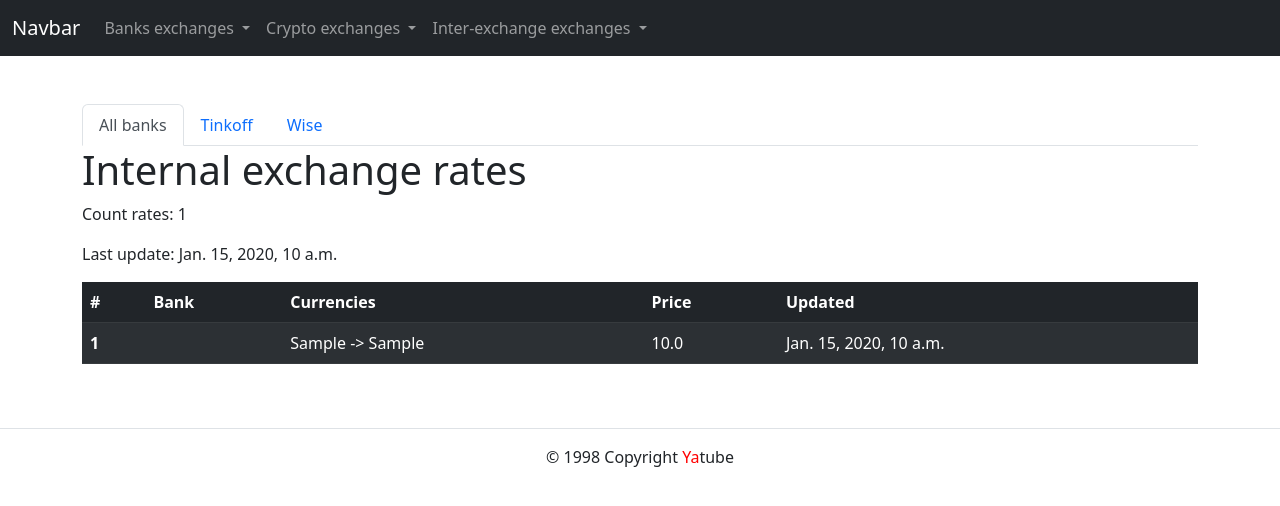
After one commit to Nezhinskiy/Assets-Loop, a Django app: page /banks/internal_exchanges/ in a window 1280 px wide. The commit adds this page. Shown: the top 506 px of the page. Run offline with Django 3.2, Linux system fonts and the light colour scheme; tables that the repository leaves empty hold one stand-in row (values such as "Sample post"); some libraries are stand-ins or nearby versions.

Commit message:
add internal_triple_exchange

```diff
--- a/binance/arbitration/settings.py
+++ b/binance/arbitration/settings.py
@@ -31,9 +31,6 @@ ALLOWED_HOSTS = []
 # Application definition
 
 INSTALLED_APPS = [
-    'crypto_exchanges.apps.CryptoExchangesConfig',
-    'banks.apps.BanksConfig',
-    'core.apps.CoreConfig',
     'django.contrib.admin',
     'django.contrib.auth',
     'django.contrib.contenttypes',
@@ -41,6 +38,9 @@ INSTALLED_APPS = [
     'django.contrib.messages',
     'django.contrib.staticfiles',
     'rest_framework',
+    'crypto_exchanges.apps.CryptoExchangesConfig',
+    'banks.apps.BanksConfig',
+    'core.apps.CoreConfig',
 ]
 
 MIDDLEWARE = [
--- a/binance/banks/models.py
+++ b/binance/banks/models.py
@@ -6,6 +6,7 @@ from core.models import UpdatesModel
 class Banks(models.Model):
     name = models.CharField(max_length=10, null=True, blank=True)
     binance_name = models.CharField(max_length=15, null=True, blank=True)
+    invest_name = models.CharField(max_length=15, null=True, blank=True)
 
 
 class BanksExchangeRatesUpdates(UpdatesModel):
@@ -75,6 +76,9 @@ class IntraBanksNotLoopedExchanges(models.Model):
         on_delete=models.CASCADE
     )
 
+    class Meta:
+        ordering = ['-marginality_percentage']
+
 
 class BankInvestExchangesUpdates(UpdatesModel):
     bank = models.ForeignKey(
--- a/binance/banks/urls.py
+++ b/binance/banks/urls.py
@@ -1,9 +1,10 @@
 from django.urls import path
 
-from banks.views import (BankIntraExchanges, best_bank_intra_exchanges, tinkoff,
+from banks.views import (BankInternalExchange, best_bank_intra_exchanges, tinkoff,
                          tinkoff_all, tinkoff_invest_exchanges,
                          tinkoff_not_looped, wise, wise_not_looped,
-                         get_all_banks_exchanges, banks, BanksIntraExchanges)
+                         get_all_banks_exchanges, banks, BanksInternalExchange,
+                         BanksInternalTripleExchange, BankInternalTripleExchange)
 
 app_name = 'banks'
 
@@ -13,10 +14,16 @@ urlpatterns = [
     path('12/', wise, name="wise"),
     path('15/', tinkoff_not_looped, name="tinkoff_not_looped"),
     path('banks/', banks, name='banks'),
-    path('banks/intra_exchanges/',
-         BanksIntraExchanges.as_view(), name='banks_intra_exchanges'),
-    path('<str:bank_name>/intra_exchanges/',
-         BankIntraExchanges.as_view(), name='bank_intra_exchanges'),
+    path('banks/internal_exchanges/',
+         BanksInternalExchange.as_view(), name='banks_internal_exchanges'),
+    path('<str:bank_name>/internal_exchanges/',
+         BankInternalExchange.as_view(), name='bank_internal_exchanges'),
+    path('banks/internal_triple_exchanges/',
+         BanksInternalTripleExchange.as_view(),
+         name='banks_internal_triple_exchanges'),
+    path('<str:bank_name>/internal_triple_exchanges/',
+         BankInternalTripleExchange.as_view(),
+         name='bank_internal_triple_exchanges'),
     path('55/', tinkoff_invest_exchanges, name="tinkoff_invest_exchanges"),
     path('66/', best_bank_intra_exchanges, name="best_bank_intra_exchanges"),
     path('16/', wise_not_looped, name="wise_not_looped"),
--- a/binance/banks/views.py
+++ b/binance/banks/views.py
@@ -9,7 +9,7 @@ from banks.banks_registration.tinkoff import (get_all_tinkoff,
                                               get_tinkoff_not_looped,
                                               get_tinkoff_invest_exchanges)
 from banks.banks_registration.wise import get_all_wise_exchanges, get_wise_not_looped
-from banks.models import BanksExchangeRates, Banks
+from banks.models import BanksExchangeRates, Banks, IntraBanksNotLoopedExchanges
 from core.intra_exchanges import BestBankIntraExchanges
 
 from banks.multithreading import all_banks_exchanges
@@ -22,7 +22,6 @@ def banks(request):
 
 
 class BanksRatesList(ListView):
-    template_name = 'banks/bank_rates.html'
 
     def get_queryset(self):
         return self.model.objects.all()
@@ -37,7 +36,6 @@ class BanksRatesList(ListView):
 
 
 class BankRatesList(ListView):
-    template_name = 'banks/bank_rates.html'
 
     def get_bank_name(self):
         return self.kwargs.get('bank_name').capitalize()
@@ -56,12 +54,24 @@ class BankRatesList(ListView):
         return context
 
 
-class BankIntraExchanges(BankRatesList):
+class BankInternalExchange(BankRatesList):
     model = BanksExchangeRates
+    template_name = 'banks/internal_exchange.html'
 
 
-class BanksIntraExchanges(BanksRatesList):
+class BanksInternalExchange(BanksRatesList):
     model = BanksExchangeRates
+    template_name = 'banks/internal_exchange.html'
+
+
+class BankInternalTripleExchange(BankRatesList):
+    model = IntraBanksNotLoopedExchanges
+    template_name = 'banks/internal_triple_exchange.html'
+
+
+class BanksInternalTripleExchange(BanksRatesList):
+    model = IntraBanksNotLoopedExchanges
+    template_name = 'banks/internal_triple_exchange.html'
 
 
 def tinkoff_not_looped(request):
--- /dev/null
+++ b/binance/core/templatetags/custom_filters.py
@@ -0,0 +1,8 @@
+from django import template
+
+register = template.Library()
+
+
+@register.filter
+def last_url_path(value, num):
+    return value.split('/')[-num - 1]
--- /dev/null
+++ b/binance/templates/banks/includes/bank_selector.html
@@ -0,0 +1,11 @@
+{% load custom_filters %}
+<ul class="nav nav-tabs">
+  <li class="nav-item">
+    <a class="nav-link {% if request.path|last_url_path:2 == 'banks' %}active{% endif %}" href="/banks/{{ request.path|last_url_path:1 }}/">All banks</a>
+  </li>
+  {% for bank_name in banks_name %}
+  <li class="nav-item">
+    <a class="nav-link {% if bank_name == request.path|last_url_path:2 %}active{% endif %}" href="/{{ bank_name }}/{{ request.path|last_url_path:1 }}/">{{ bank_name }}</a>
+  </li>
+  {% endfor %}
+</ul>
--- /dev/null
+++ b/binance/templates/banks/internal_exchange.html
@@ -0,0 +1,39 @@
+{% extends 'base.html' %}
+
+{% block title %}
+  Internal exchange rates
+{% endblock %}
+
+{% block content %}
+{% load custom_filters %}
+{% include 'banks/includes/bank_selector.html' %}
+  <h1>
+    Internal exchange rates
+  </h1>
+  <p>
+    Count rates: {{ bank_rates.count }}
+  </p>
+  <p>
+    Last update: {{ last_update }}
+  </p>
+  <table class="table table-striped table-dark">
+  <thead>
+    <tr>
+      <th scope="col">#</th>
+      {% if request.path|last_url_path:2 == 'banks' %}<th scope="col">Bank</th>{% endif %}
+      <th scope="col">Currencies</th>
+      <th scope="col">Price</th>
+      <th scope="col">Updated</th>
+    </tr>
+  </thead>
+    {% for bank_rate in bank_rates %}
+      <tr>
+        <th scope="row">{{ forloop.counter }}</th>
+        {% if request.path|last_url_path:2 == 'banks' %}<td>{{ bank_rate.bank.name }}</td>{% endif %}
+        <td>{{ bank_rate.from_fiat }} -> {{ bank_rate.to_fiat }}</td>
+        <td>{{ bank_rate.price }}</td>
+        <td>{{ bank_rate.update.updated}}</td>
+      </tr>
+    {% endfor %}
+  </table>
+{% endblock %}
--- a/binance/templates/includes/header.html
+++ b/binance/templates/includes/header.html
@@ -1,4 +1,5 @@
 {% load static %}
+{% load custom_filters %}
 {% with request.resolver_match.view_name as view_name %}
 <header>
   <nav class="navbar navbar-expand-lg navbar-dark bg-dark">
@@ -14,8 +15,8 @@
               Banks exchanges
             </a>
             <ul class="dropdown-menu dropdown-menu-dark" aria-labelledby="navbarDarkDropdownMenuLink">
-              <li><a class="dropdown-item" href="{% url 'banks:banks_intra_exchanges' %}">Internal exchange rates</a></li>
-              <li><a class="dropdown-item" href="#">Internal triple exchange rates</a></li>
+              <li><a class="dropdown-item {% if 'internal_exchanges' == request.path|last_url_path:1 %}active{% endif %}" href="{% url 'banks:banks_internal_exchanges' %}">Internal exchange rates</a></li>
+              <li><a class="dropdown-item {% if 'internal_triple_exchanges' == request.path|last_url_path:1 %}active{% endif %}" href="{% url 'banks:banks_internal_triple_exchanges' %}">Internal triple exchange rates</a></li>
               <li><a class="dropdown-item" href="#">Exchange rates through the exchange</a></li>
               <li><a class="dropdown-item" href="#">The best ways to exchange</a></li>
             </ul>
@@ -25,7 +26,7 @@
               Crypto exchanges
             </a>
             <ul class="dropdown-menu dropdown-menu-dark" aria-labelledby="navbarDarkDropdownMenuLink">
-              <li><a class="dropdown-item" href="{% url 'banks:banks_intra_exchanges' %}">P2P exchange rates</a></li>
+              <li><a class="dropdown-item" href="#">P2P exchange rates</a></li>
               <li><a class="dropdown-item" href="#">Internal triple exchange rates</a></li>
               <li><a class="dropdown-item" href="#">Exchange rates through the exchange</a></li>
               <li><a class="dropdown-item" href="#">The best ways to exchange</a></li>
@@ -36,7 +37,7 @@
               Inter-exchange exchanges
             </a>
             <ul class="dropdown-menu dropdown-menu-dark" aria-labelledby="navbarDarkDropdownMenuLink">
-              <li><a class="dropdown-item" href="{% url 'banks:banks_intra_exchanges' %}">Internal exchange rates</a></li>
+              <li><a class="dropdown-item" href="#">Internal exchange rates</a></li>
               <li><a class="dropdown-item" href="#">Internal triple exchange rates</a></li>
               <li><a class="dropdown-item" href="#">Exchange rates through the exchange</a></li>
               <li><a class="dropdown-item" href="#">The best ways to exchange</a></li>
```
Also changed, not shown: binance/templates/banks/bank_rates.html (deleted, +0 -47 lines), binance/templates/banks/includes/post.html (deleted, +0 -7 lines), binance/templates/banks/includes/rates.html (added, +9 -0 lines), binance/templates/banks/internal_triple_exchange.html (added, +46 -0 lines), binance/__init__.py (added), binance/banks/migrations/0010_banks_invest_name.py (added), binance/core/templatetags/__init__.py (added).
